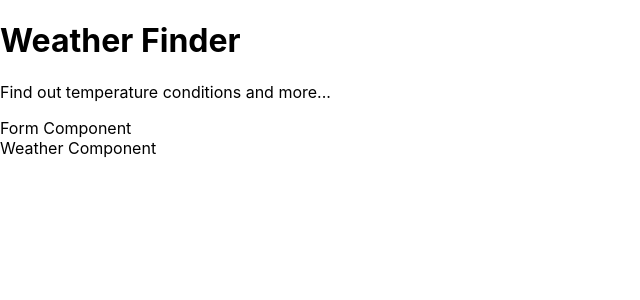
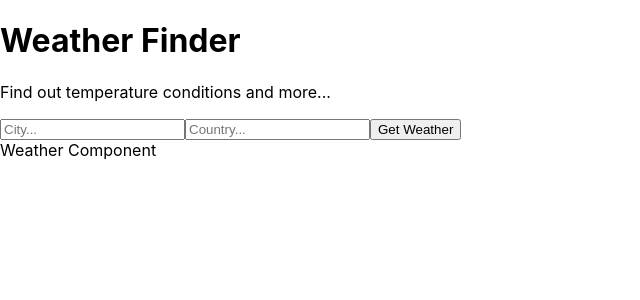
Before and after one commit to khwilo/weather_app, a React (Create React App) app: page / in a window 1280 px wide. Shown: the top 300 px of the page, without its empty margins (0-640 px from the left). Built offline with nearby package versions, Linux system fonts and the light colour scheme; no server answers.

Commit message:
Create a form to fetch weather values

```diff
--- a/src/components/Form.js
+++ b/src/components/Form.js
@@ -3,7 +3,11 @@
 class Form extends Component {
     render() {
         return (
-            <div>Form Component</div>
+            <form onSubmit={this.props.getWeather}>
+                <input type="text" name="city" placeholder="City..." />
+                <input type="text" name="country" placeholder="Country..." />
+                <button>Get Weather</button>
+            </form>
         );
     }
 }
```
